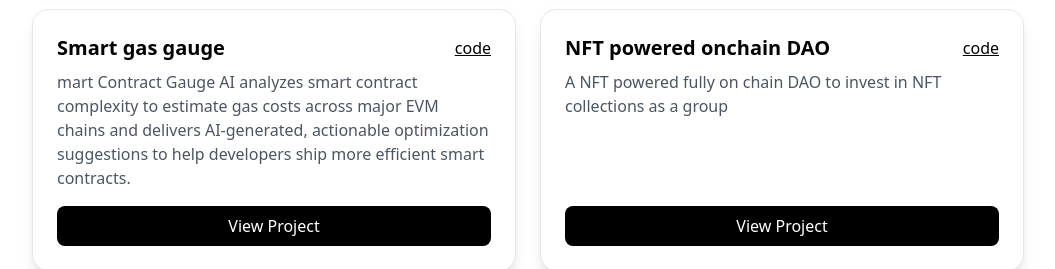
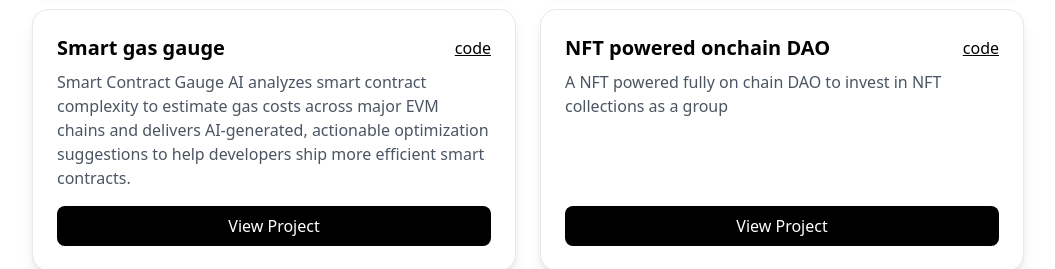
Before and after one commit to shola-devv/PORTFOLIO, a React (Create React App) app: page /About in a window 1280 px wide. Shown: the part 1009-1278 px from the top of the page, without its empty margins (112-1167 px from the left). Built offline with nearby package versions, Linux system fonts and the light colour scheme.

Commit message:
clean update

```diff
--- a/src/pages/About.jsx
+++ b/src/pages/About.jsx
@@ -41,7 +41,7 @@ code: "https://github.com/shola-devv/Distributed-newsletter-email-delivery-with-
 
 {
 name: "Smart gas gauge ",
-desc: "mart Contract Gauge AI analyzes smart contract complexity to estimate gas costs across major EVM chains and delivers AI-generated, actionable optimization suggestions to help developers ship more efficient smart contracts.",
+desc: "Smart Contract Gauge AI analyzes smart contract complexity to estimate gas costs across major EVM chains and delivers AI-generated, actionable optimization suggestions to help developers ship more efficient smart contracts.",
 link: "https://github.com/shola-devv/SmartContractsGauge-AI",
 code:"https://github.com/shola-devv/SmartContractsGauge-AI"
 },
```
